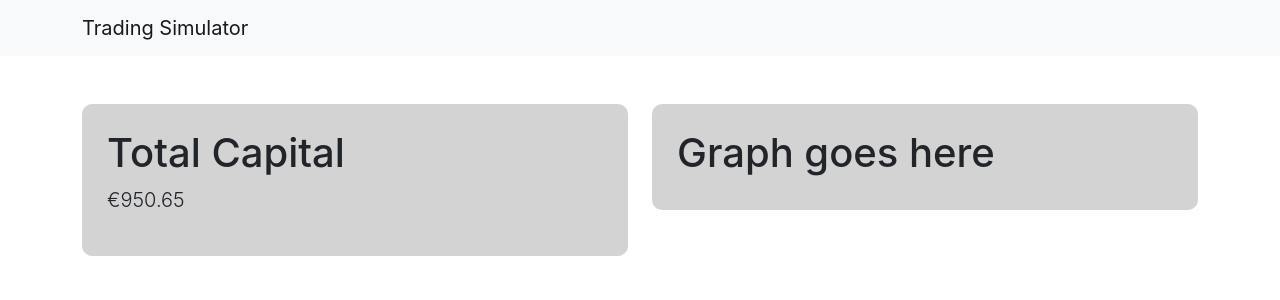
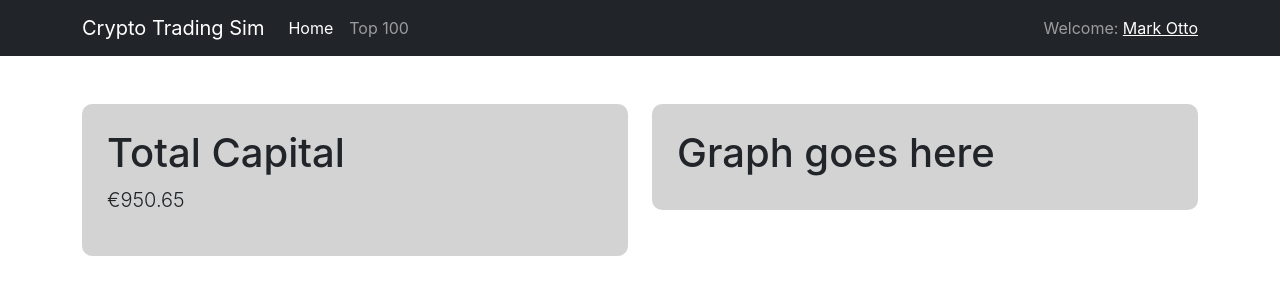
Before and after one commit to clancinio/crypto-frontend, a React (Create React App) app: page / in a window 1280 px wide. Shown: the top 300 px of the page. Built offline with nearby package versions, Linux system fonts and the light colour scheme; the HTML template or start-up script is replaced by a standard one.

Commit message:
Add working links to navbar

```diff
--- a/src/components/navbar/Navbar.js
+++ /dev/null
@@ -1,14 +0,0 @@
-import Container from "react-bootstrap/Container";
-import Navbar from "react-bootstrap/Navbar";
-
-function Nav() {
-  return (
-    <Navbar bg="light" variant="light">
-      <Container>
-        <Navbar.Brand href="#home">Trading Simulator</Navbar.Brand>
-      </Container>
-    </Navbar>
-  );
-}
-
-export default Nav;
--- /dev/null
+++ b/src/components/navbar/TopNav.js
@@ -0,0 +1,30 @@
+import { Navbar, Nav, Container } from "react-bootstrap";
+import { NavLink } from "react-router-dom";
+
+function TopNav() {
+  return (
+    <Navbar bg="dark" variant="dark" expand="lg" sticky="top">
+      <Container>
+        <Navbar.Brand href="#home">Crypto Trading Sim</Navbar.Brand>
+        <Navbar.Toggle aria-controls="basic-navbar-nav" />
+        <Navbar.Collapse id="basic-navbar-nav">
+          <Nav className="mr-auto">
+            <Nav.Link activeClassName="active" as={NavLink} to="/">
+              Home
+            </Nav.Link>
+            <Nav.Link activeClassName="active" as={NavLink} to="/top">
+              Top 100
+            </Nav.Link>
+          </Nav>
+          <Navbar.Collapse className="justify-content-end">
+            <Navbar.Text>
+              Welcome: <a href="#login">Mark Otto</a>
+            </Navbar.Text>
+          </Navbar.Collapse>
+        </Navbar.Collapse>
+      </Container>
+    </Navbar>
+  );
+}
+
+export default TopNav;
--- a/src/containers/HomeContainer.js
+++ b/src/containers/HomeContainer.js
@@ -1,11 +1,11 @@
 import Container from "react-bootstrap/Container";
-import Nav from "../components/navbar/Navbar";
+import TopNav from "../components/navbar/TopNav";
 import TopSection from "../components/topsection/TopSection";
 
 function HomeContainer() {
   return (
     <>
-      <Nav />
+      <TopNav />
       <Container>
         <TopSection />
       </Container>
--- a/src/containers/TopCoinsContainer.js
+++ b/src/containers/TopCoinsContainer.js
@@ -4,6 +4,7 @@ import Table from "react-bootstrap/Table";
 import axios from "axios";
 import { top100 } from "../api";
 import Coin from "../components/coin/Coin";
+import TopNav from "../components/navbar/TopNav";
 
 function TopCoinsContainer() {
   // State to hold and set the top 100 coins
@@ -21,6 +22,8 @@ function TopCoinsContainer() {
   }, [coins]);
 
   return (
+    <>
+      <TopNav />
       <Container>
         <h1>Top 100 Coins</h1>
 
@@ -55,6 +58,7 @@ function TopCoinsContainer() {
           </tbody>
         </Table>
       </Container>
+    </>
   );
 }
 
```
Lines whose indentation alone changed are shown as unchanged.
